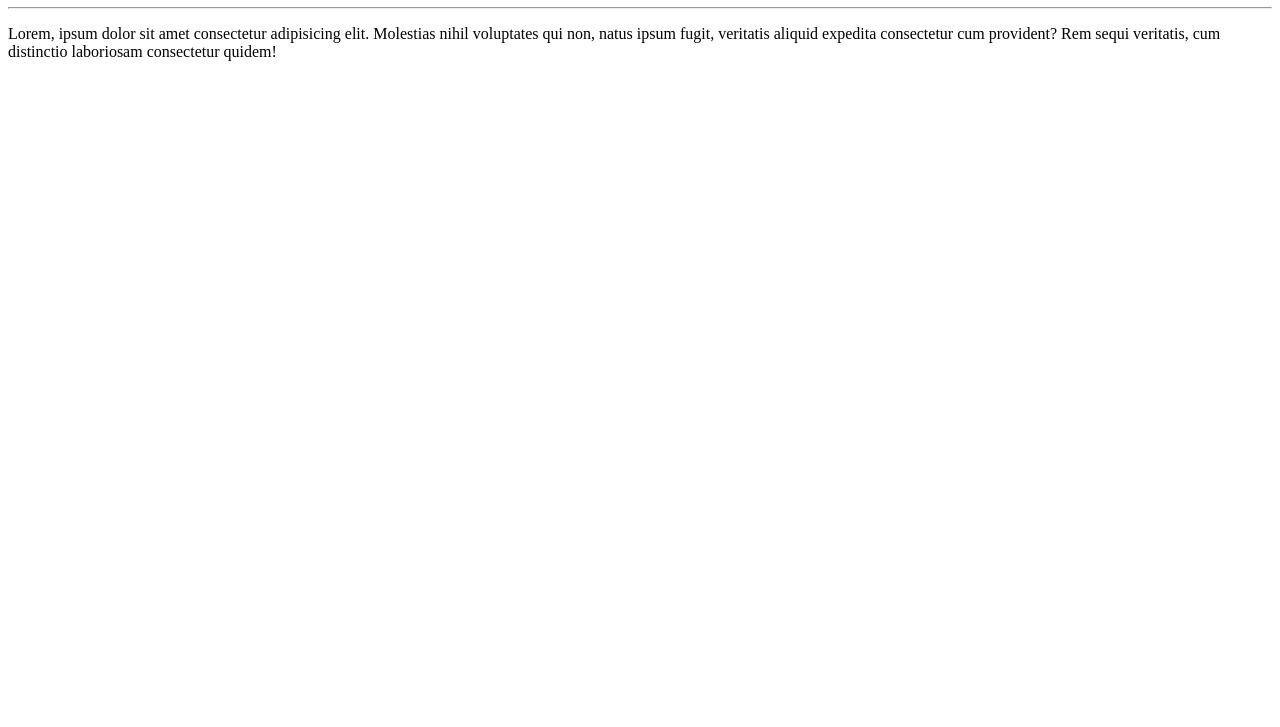
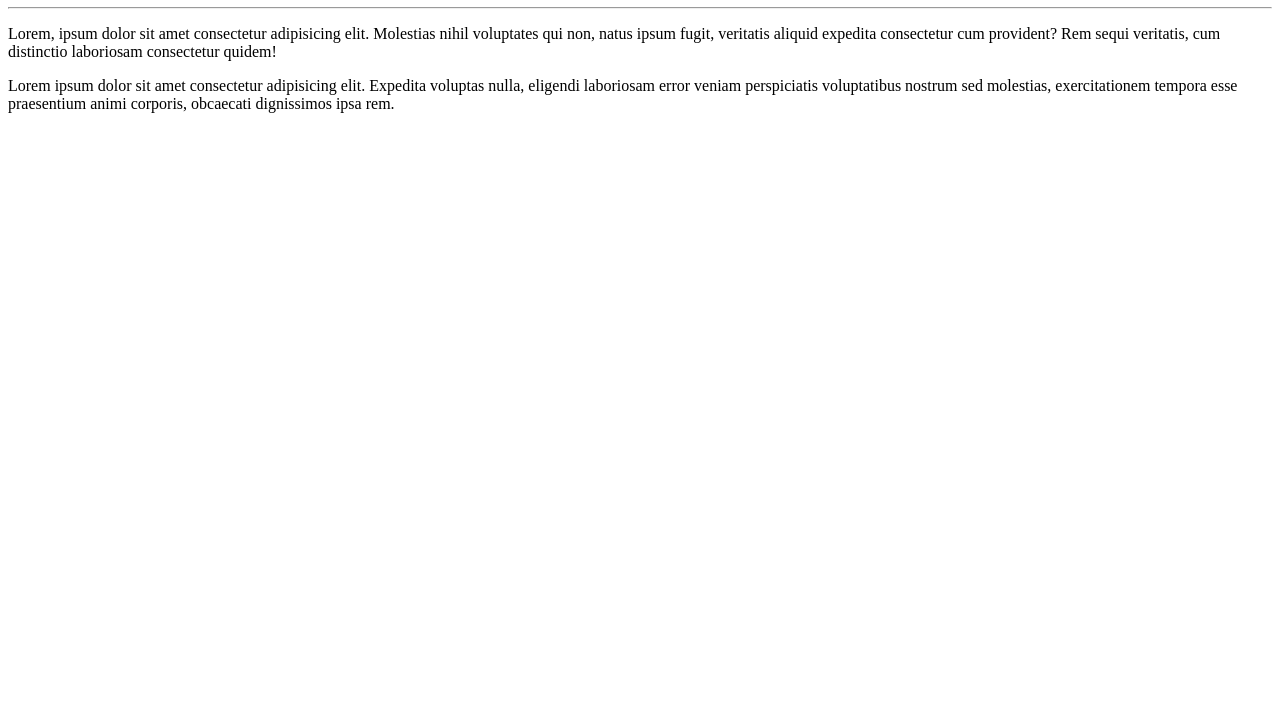
Before and after one commit to daniel-oliv3/Ola-Mundo, a plain HTML site: page site-exemplo/index.html in a window 1280 px wide. Shown: the part 73-800 px from the top of the page. Drawn offline with Linux system fonts and the light colour scheme.

Commit message:
adicionei um paragrafo

```diff
--- a/site-exemplo/index.html
+++ b/site-exemplo/index.html
@@ -9,5 +9,6 @@
     <h1>Olá, Mundo!</h1>
     <hr>
     <p>Lorem, ipsum dolor sit amet consectetur adipisicing elit. Molestias nihil voluptates qui non, natus ipsum fugit, veritatis aliquid expedita consectetur cum provident? Rem sequi veritatis, cum distinctio laboriosam consectetur quidem!</p>
+    <p>Lorem ipsum dolor sit amet consectetur adipisicing elit. Expedita voluptas nulla, eligendi laboriosam error veniam perspiciatis voluptatibus nostrum sed molestias, exercitationem tempora esse praesentium animi corporis, obcaecati dignissimos ipsa rem.</p>
 </body>
 </html>
```
